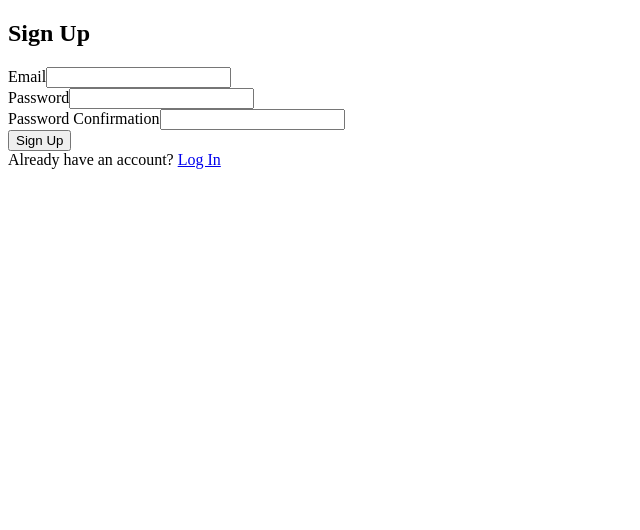
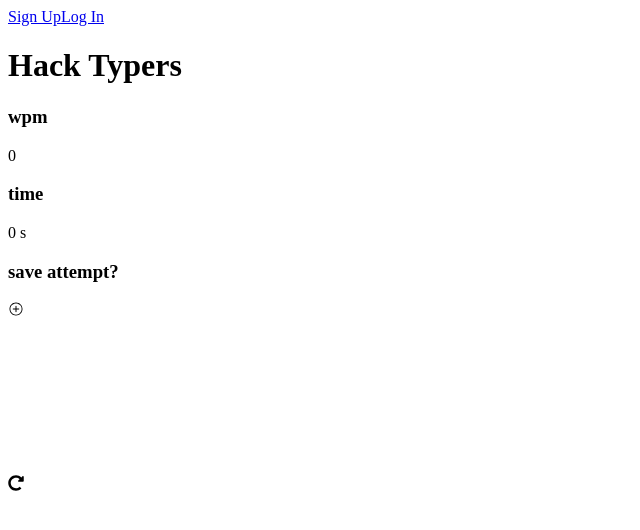
Before and after one commit to donnatopia/hack-typers, a React app: page / in a window 1280 px wide. Shown: the top 530 px of the page, without its empty margins (0-640 px from the left). Built offline with nearby package versions, Linux system fonts and the light colour scheme; no server answers; the HTML template or start-up script is replaced by a standard one.

Commit message:
able to navigate between different routes

```diff
--- a/client/src/components/Dashboard.jsx
+++ b/client/src/components/Dashboard.jsx
@@ -4,6 +4,7 @@
 import Options from './Options.jsx';
 import Prompt from './Prompt.jsx';
 import { SERVER_URL } from '../../../config.js';
+import { Link } from 'react-router-dom';
 
 const Dashboard = () => {
   // set user
@@ -52,6 +53,8 @@
 
   return (
     <div id='app'>
+      <Link to='/signup'>Sign Up</Link>
+      <Link to='/login'>Log In</Link>
       <h1 id='title'>Hack Typers</h1>
       { characterIndex === characters.length
         ? <Stats
--- a/client/src/components/auth/App.jsx
+++ b/client/src/components/auth/App.jsx
@@ -10,9 +10,8 @@
     <AuthProvider>
       <Router>
           <Routes>
-            {/* <Route path='/' element={<Dashboard />} /> */}
+            <Route path='/' element={<Dashboard />} />
             <Route path='/signup' element={<Signup />} />
-            <Route path='/' element={<Signup />} />
             <Route path='/login' element={<Login />} />
           </Routes>
       </Router>
--- a/client/src/components/auth/Login.jsx
+++ b/client/src/components/auth/Login.jsx
@@ -4,23 +4,38 @@
 import { Link } from 'react-router-dom';
 
 const Login = () => {
-  const emailRef = useRef()
-  const passwordRef = useRef()
-  const passwordConfirmRef = useRef()
+  const emailRef = useRef();
+  const passwordRef = useRef();
+  const passwordConfirmRef = useRef();
 
-  const [error, setError] = useState('')
-  const [loading, setLoading] = useState(false)
+  const { login } = useAuth();
 
-  const handleSubmit = async (e) => {
+  const [error, setError] = useState('');
+  const [message, setMessage] = useState('');
+  const [loading, setLoading] = useState(false);
+
+  const handleSubmit = (e) => {
     e.preventDefault();
-  }
+
+    setError('');
+    setLoading(true);
+    login(emailRef.current.value, passwordRef.current.value)
+      .then((userCredential) => {
+        setMessage(`Successfully Logged In! Go to`);
+      })
+      .catch((err) => {
+        setError('Incorrect Login Information');
+        console.log(err);
+      });
+  };
 
   return (
     <>
       <Card>
         <Card.Body>
           <h2 className="text-center">Login</h2>
-          {error && <Alert variant="danger">{error}</Alert>}
+          { message && <Alert variant='success'>{ message } <Link to='/'>Dashboard</Link></Alert> }
+          { error && <Alert variant="danger">{error}</Alert> }
           <Form onSubmit={ handleSubmit }>
             <Form.Group className='padding-top' id="email">
               <Form.Label>Email</Form.Label>
--- a/client/src/components/auth/Signup.jsx
+++ b/client/src/components/auth/Signup.jsx
@@ -4,16 +4,17 @@
 import { Link } from 'react-router-dom';
 
 const Signup = () => {
-  const emailRef = useRef()
-  const passwordRef = useRef()
-  const passwordConfirmRef = useRef()
+  const emailRef = useRef();
+  const passwordRef = useRef();
+  const passwordConfirmRef = useRef();
 
   const { signup } = useAuth();
 
-  const [error, setError] = useState('')
-  const [loading, setLoading] = useState(false)
+  const [error, setError] = useState('');
+  const [message, setMessage] = useState('');
+  const [loading, setLoading] = useState(false);
 
-  const handleSubmit = async (e) => {
+  const handleSubmit = (e) => {
     e.preventDefault();
 
     if (passwordRef.current.value !== passwordConfirmRef.current.value) {
@@ -22,12 +23,14 @@
     }
 
     setError('');
+    setLoading(true);
     signup(emailRef.current.value, passwordRef.current.value)
       .then((userCredential) => {
-        console.log('Successfully created account', userCredential);
+        setMessage('Successfully created account');
       })
       .catch((err) => {
-        console.log('Failed creating account', err);
+        setError('Failed creating account');
+        console.log(err);
       });
   }
 
@@ -36,6 +39,7 @@
       <Card>
         <Card.Body>
           <h2 className="text-center mb-4">Sign Up</h2>
+          { message && <Alert variant='success'>{ message }</Alert> }
           {error && <Alert variant="danger">{error}</Alert>}
           <Form onSubmit={ handleSubmit }>
             <Form.Group className='padding-top' id="email">
--- a/client/src/contexts/AuthContext.jsx
+++ b/client/src/contexts/AuthContext.jsx
@@ -1,6 +1,6 @@
 import { createContext, useContext, useState, useEffect } from 'react';
 import { auth } from '../firebase.js';
-import { createUserWithEmailAndPassword } from 'firebase/auth';
+import { createUserWithEmailAndPassword, signInWithEmailAndPassword } from 'firebase/auth';
 
 const AuthContext = createContext();
 
@@ -15,6 +15,10 @@
     return createUserWithEmailAndPassword(auth, email, password);
   };
 
+  const login = (email, password) => {
+    return signInWithEmailAndPassword(auth, email, password);
+  }
+
   useEffect(() => {
     const unsubscribe = auth.onAuthStateChanged(user => {
       setCurrentUser(user);
@@ -25,7 +29,8 @@
 
   const value = {
     currentUser,
-    signup
+    signup,
+    login
   };
 
   return (
```
Also changed, not shown: 1 other file (tests, documents, lock files or other folders).
